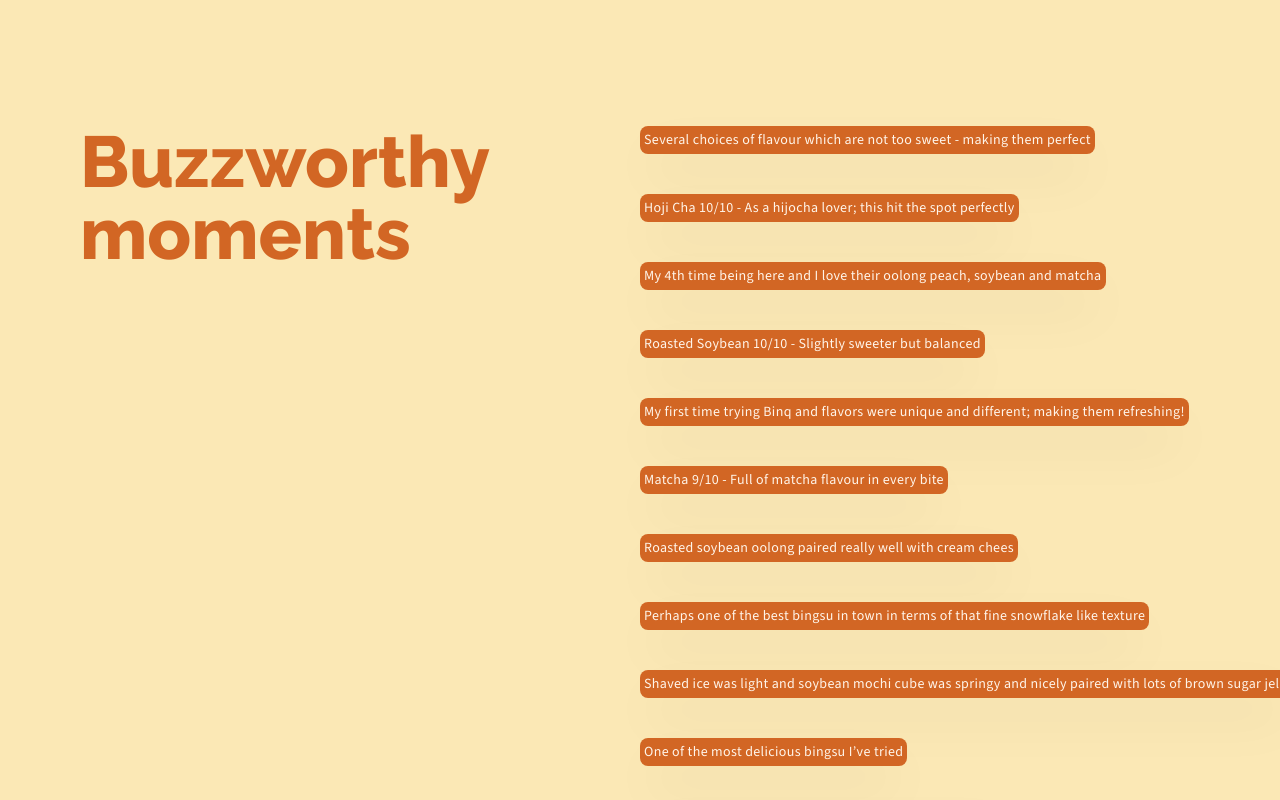
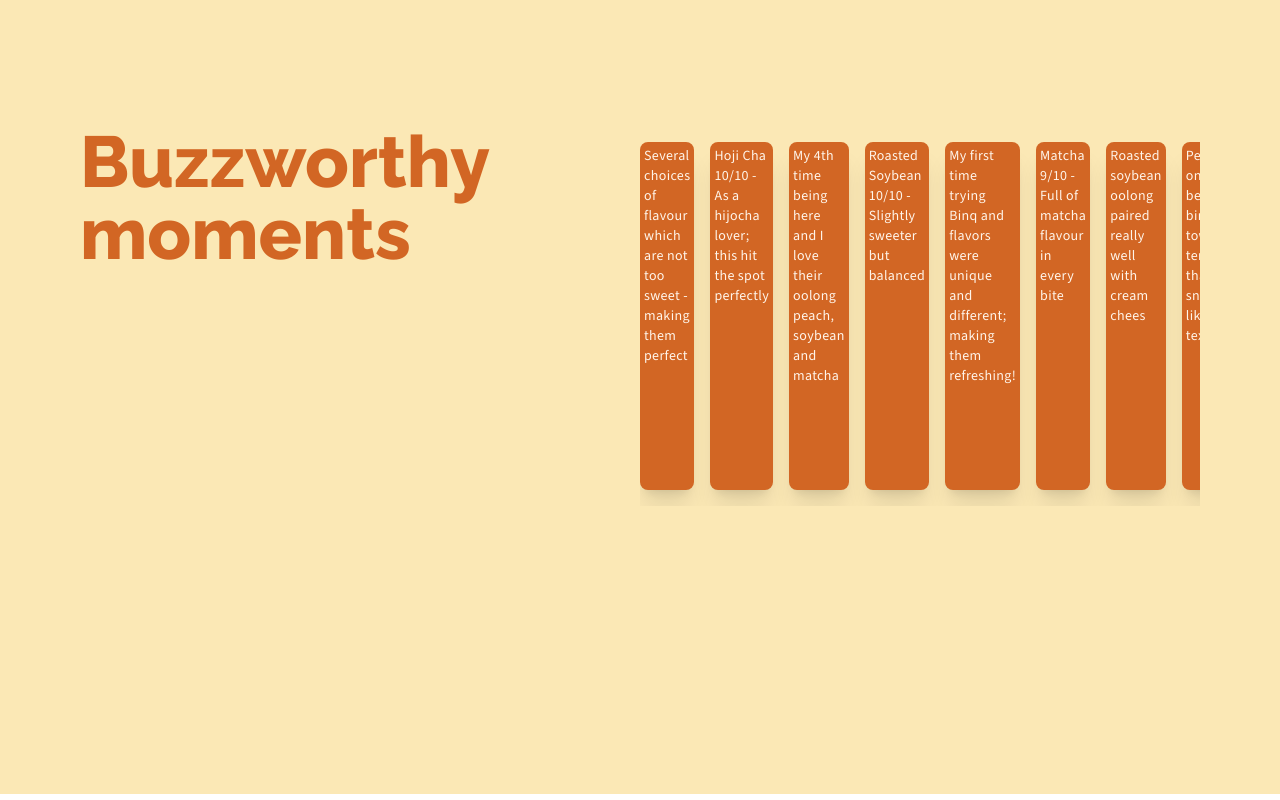
Before and after one commit to 25Ericcheong/binq, a Vue app: page / in a window 1280 px wide. Shown: the part 6460-7260 px from the top of the page. Built offline with nearby package versions, Linux system fonts and the light colour scheme.

Commit message:
feat: Reduced shadow effect and added ability to dynamically change overflow depending on watch media reduced motion

```diff
--- a/src/components/OurMentions.vue
+++ b/src/components/OurMentions.vue
@@ -22,9 +22,11 @@ const moments = ref<string[]>([
 const scroller = ref<Element>();
 
 function addAnimation() {
-  if (scroller.value !== undefined) {
-    scroller.value.setAttribute("data-aniamted", "true");
-  }
+  const scrollers = document.querySelectorAll(".scroller");
+
+  scrollers.forEach((scroller) => {
+    scroller.setAttribute("data-animated", "true");
+  });
 }
 
 onMounted(() => {
@@ -155,12 +157,11 @@ onMounted(() => {
         </h1>
       </div>
       <div
-        ref="scroller"
-        class="w-1/2 body-font text-xl sm:text-2xl lg:text-sm xl:text-xl xxl:text-2xl tracking-wide"
+        class="scroller w-1/2 body-font text-xl sm:text-2xl lg:text-sm xl:text-xl xxl:text-2xl tracking-wide"
       >
-        <ul class="scroller-inner flex flex-wrap gap-10">
+        <ul class="scroller-inner">
           <li
-            class="text-creamwhitebq bg-darkorangebq p-1 rounded-lg whitespace-nowrap shadow-2xl"
+            class="text-creamwhitebq bg-darkorangebq p-1 rounded-lg shadow-xl"
             v-for="moment in moments"
           >
             {{ moment }}
@@ -171,4 +172,19 @@ onMounted(() => {
   </div>
 </template>
 
-<style scoped></style>
+<style scoped>
+.scroller-inner {
+  padding-block: 1rem;
+  display: flex;
+  flex-wrap: wrap;
+  gap: 1rem;
+}
+
+.scroller[data-animated="true"] {
+  overflow: hidden;
+
+  .scroller-inner {
+    flex-wrap: nowrap;
+  }
+}
+</style>
```
